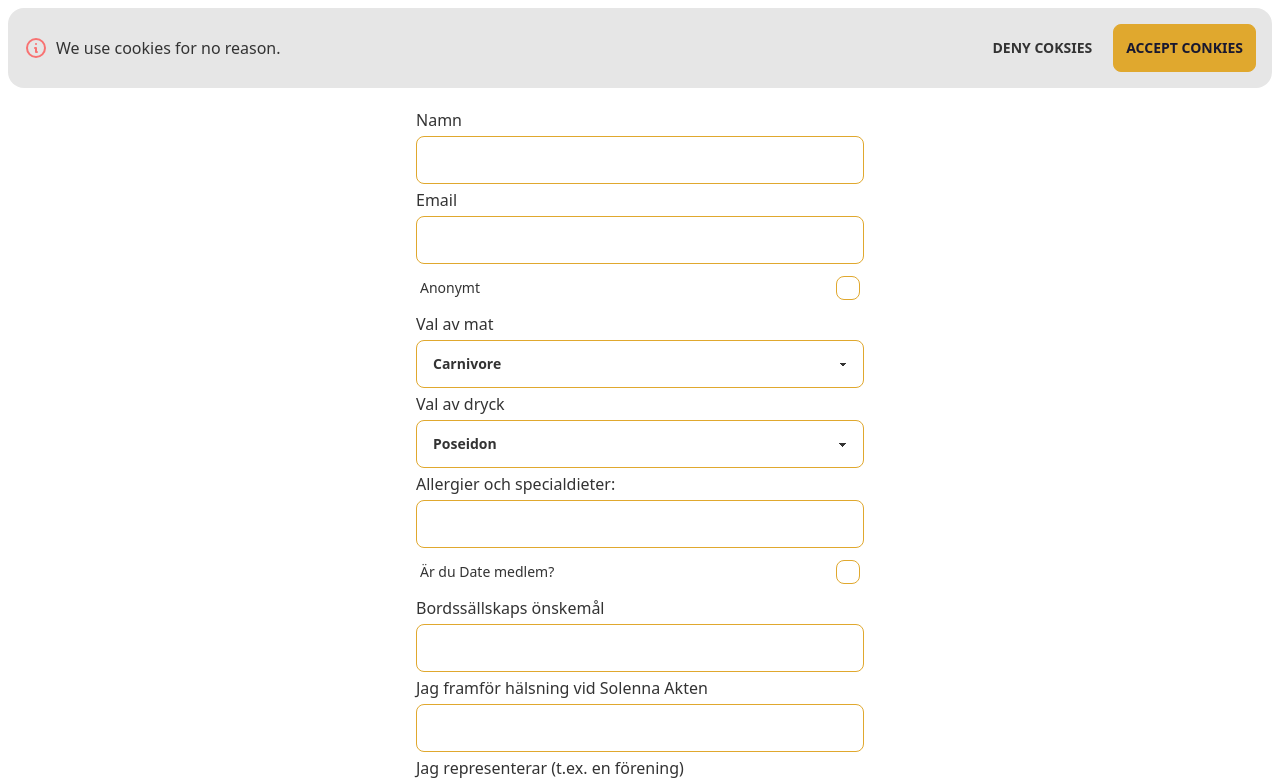
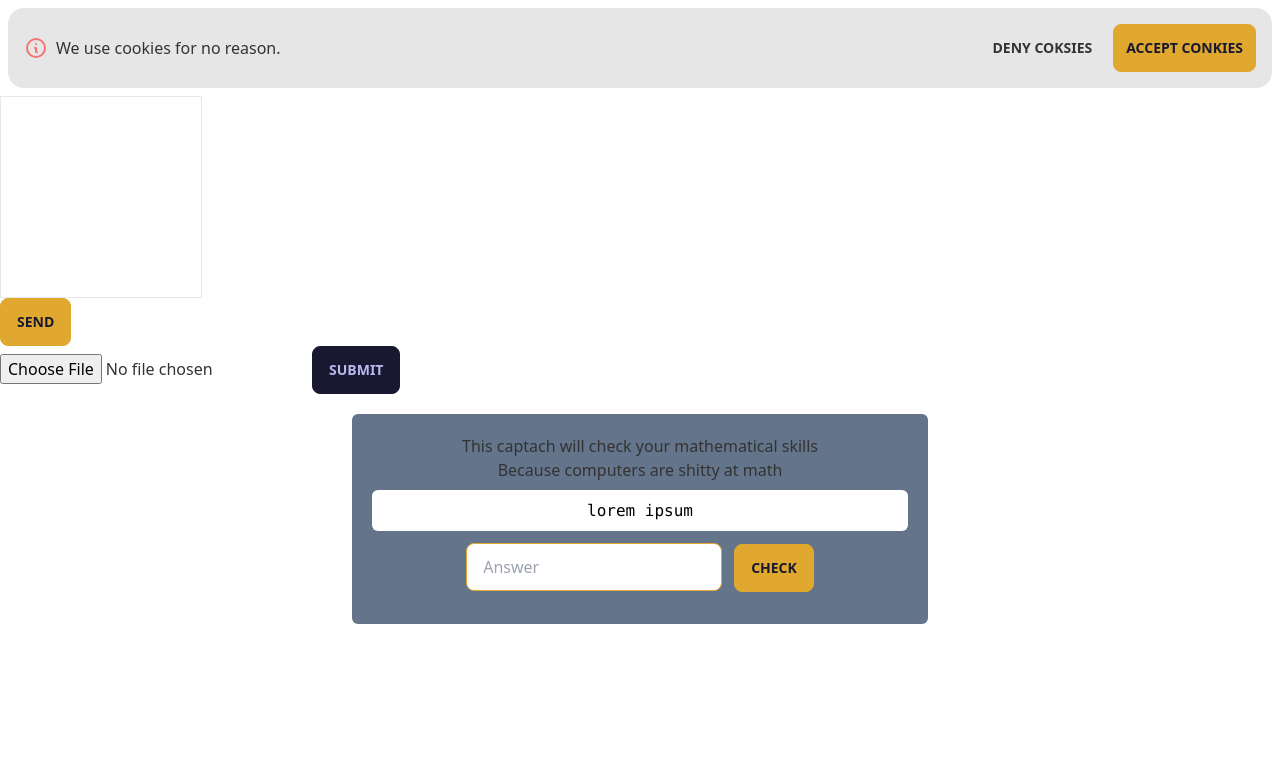
Before and after one commit to JaNord/shitty-form, a React (Vite) app: page / in a window 1280 px wide. Shown: the top 782 px of the page. Built offline with nearby package versions, Linux system fonts and the light colour scheme.

Commit message:
WIP implementation

```diff
--- a/src/api/index.ts
+++ b/src/api/index.ts
@@ -1,15 +1,15 @@
-const API_BASEURL = "https://ninth-rhino-343313.lm.r.appspot.com";
-
-export const getText = async (image: any) => {
+// const API_BASEURL = import.meta.env.VITE_BASE_URL || "https://ninth-rhino-343313.lm.r.appspot.com";
+const API_BASEURL = "http://localhost:8080";
+export const getText = async (image: File | Blob) => {
   const body = new FormData();
   body.append("image", image);
 
   try {
     const res = await fetch(`${API_BASEURL}/predict`, {
       method: "POST",
-      mode: "no-cors",
       body,
       headers: {
+        Accept: "multipart/form-data",
         "X-API-KEY": "yesDaddyIamSecure-1337",
       },
     });
--- a/src/app.tsx
+++ b/src/app.tsx
@@ -1,11 +1,17 @@
+import { Captcha } from "./components/captcha";
 import { CookieHeader } from "./components/cookie-header";
+import { DrawContainer } from "./components/draw-container";
 import { Form } from "./components/form";
+import { SimpleImageForm } from "./components/image-form";
 
 export const App = () => {
   return (
     <>
       <CookieHeader />
-      <Form />
+      <DrawContainer width="200" height="200" />
+      {/* <Form /> */}
+      <SimpleImageForm />
+      <Captcha />
     </>
   );
 };
--- /dev/null
+++ b/src/components/captcha.tsx
@@ -0,0 +1,35 @@
+import { useState } from "react";
+
+export const Captcha = () => {
+  const [captcha, setCaptcha] = useState<string>("lorem ipsum");
+  const [captchaAnswer, setCaptchaAnswer] = useState<string>("");
+
+  const checkAnswer = () => {
+    if (captchaAnswer === captcha) {
+      alert("Rätt svar!");
+    } else {
+      alert("Fel svar!");
+      setCaptcha("lorem ipsum dolor");
+    }
+  };
+
+  return (
+    <div className="max-w-xl ml-auto mr-auto m-2 transition-all z-10 bg-slate-500 p-5 rounded-md mt-5 text-center">
+      <p>This captach will check your mathematical skills</p>
+      <span>Because computers are shitty at math</span>
+      <div className="bg-white rounded-md p-2 text-black mt-2">
+        <code>{captcha}</code>
+      </div>
+      <form className="m-3">
+        <input
+          type="text"
+          value={captchaAnswer}
+          placeholder="Answer"
+          className="input input-bordered input-primary w-6/12"
+          onChange={({ target }) => setCaptchaAnswer(target.value)}
+        />
+        <input type="button" value="Check" className="btn btn-primary ml-3" onClick={checkAnswer} />
+      </form>
+    </div>
+  );
+};
--- a/src/components/draw-container.tsx
+++ b/src/components/draw-container.tsx
@@ -1,4 +1,5 @@
 import { useEffect, useRef, useState } from "react";
+import { getText } from "../api";
 
 export const DrawContainer = ({
   width,
@@ -13,6 +14,8 @@ export const DrawContainer = ({
   const ctxRef = useRef<CanvasRenderingContext2D>();
   const [isDrawing, setIsDrawing] = useState<boolean>(false);
   const lineColor = "white";
+
+  const formRef = useRef<HTMLFormElement>(null);
 
   useEffect(() => {
     if (canvasRef.current) {
@@ -46,7 +49,23 @@ export const DrawContainer = ({
     ctxRef.current?.closePath();
     setIsDrawing(false);
   };
+
+  const sendImage = () => {
+    const canvas = canvasRef.current?.toDataURL();
+    if (canvas) {
+      var blobBin = atob(canvas.split(",")[1]);
+      var array = [];
+      for (var i = 0; i < blobBin.length; i++) {
+        array.push(blobBin.charCodeAt(i));
+      }
+      var file = new Blob([new Uint8Array(array)], { type: "image/png" });
+      getText(file).then((text) => {
+        console.log(text);
+      });
+    }
+  };
   return (
+    <>
       <canvas
         className={`border border-solid border-${variant} text-`}
         onMouseDown={startDrawing}
@@ -56,5 +75,9 @@ export const DrawContainer = ({
         width={width}
         height={height}
       />
+      <button className="btn btn-primary" onClick={sendImage}>
+        Send
+      </button>
+    </>
   );
 };
--- /dev/null
+++ b/src/components/image-form.tsx
@@ -0,0 +1,18 @@
+import { getText } from "../api";
+
+export const SimpleImageForm = () => {
+  const submit = (e: React.FormEvent<HTMLFormElement>) => {
+    e.preventDefault();
+    const form = e.currentTarget;
+    const data = new FormData(form);
+    const image = data.get("image") as File;
+    getText(image);
+  };
+
+  return (
+    <form onSubmit={submit}>
+      <input type="file" name="image" />
+      <input className="btn primary" type="submit" value="Submit" />
+    </form>
+  );
+};
```
Lines whose indentation alone changed are shown as unchanged.
